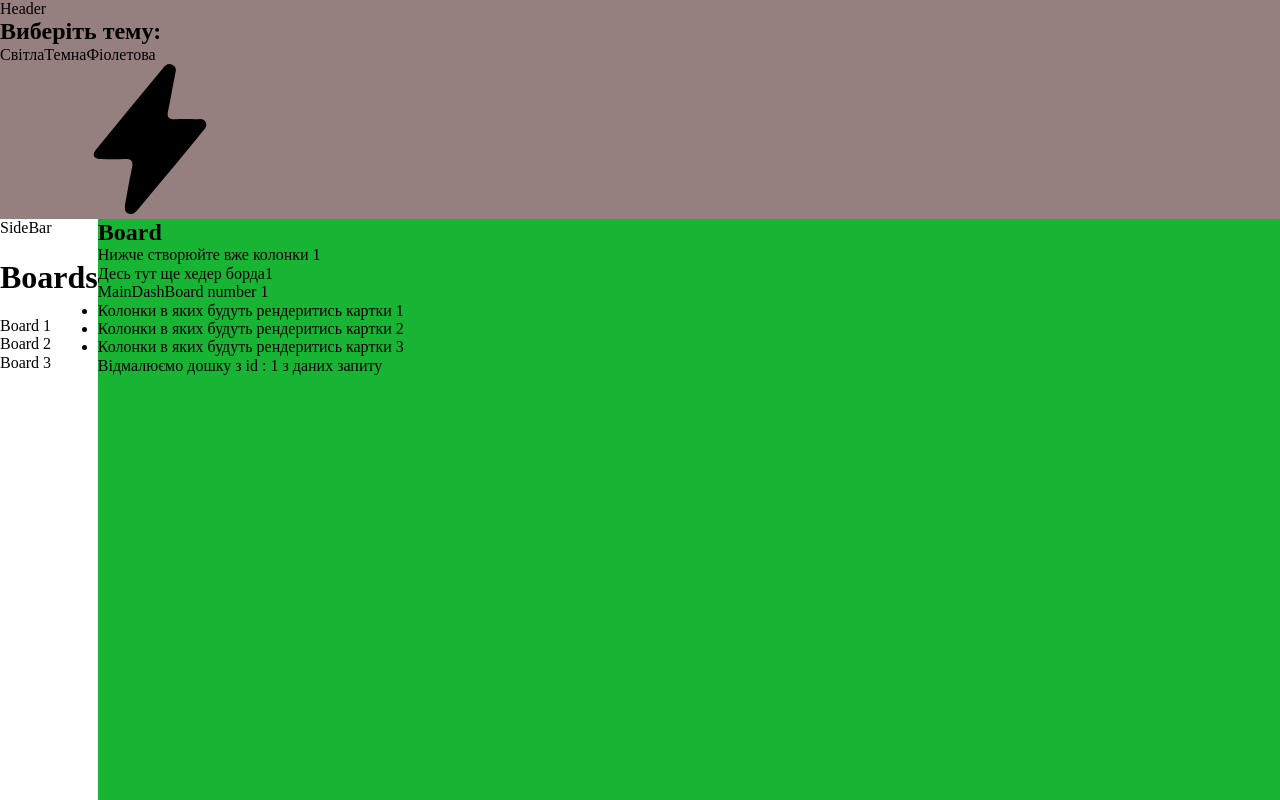
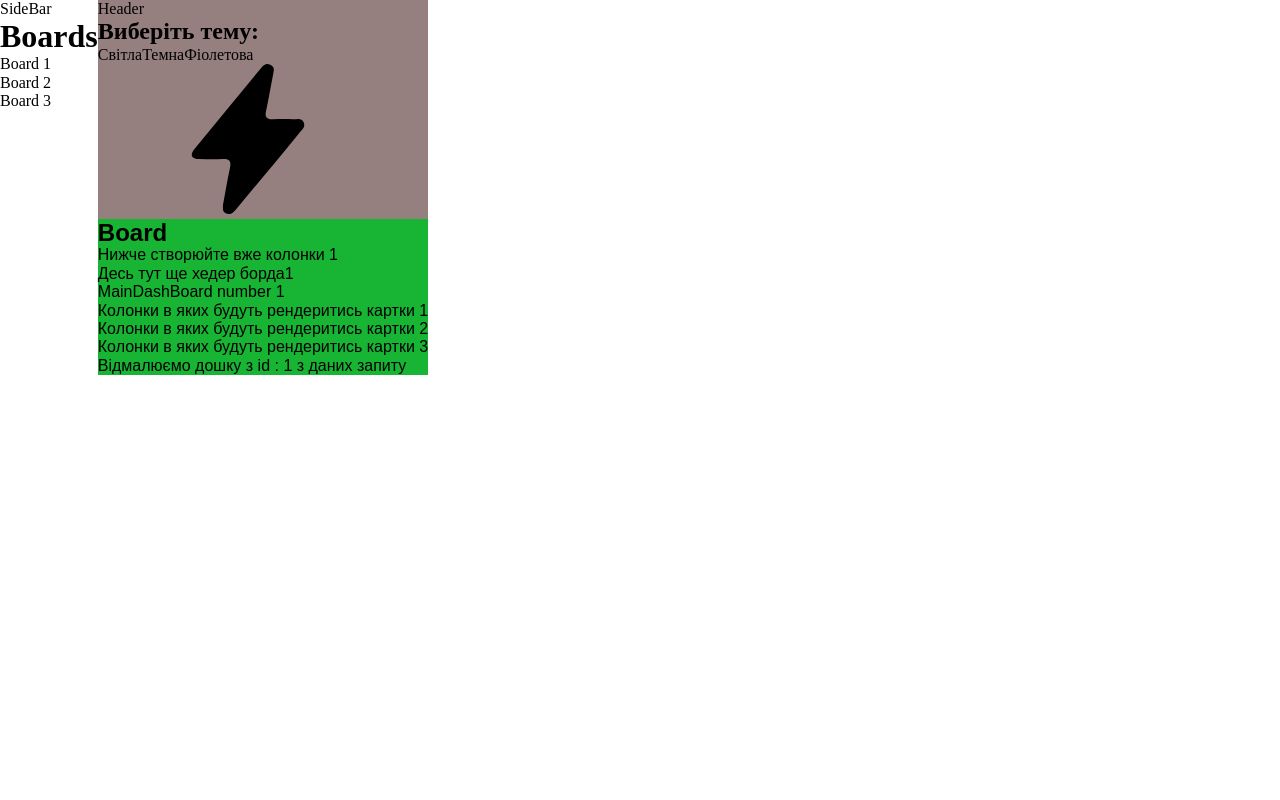
Before and after one commit to d1zzyroma/front-end, a React (Vite) app: page /home/1 in a window 1280 px wide. Shown: the top 800 px of the page. Built offline with nearby package versions, Linux system fonts and the light colour scheme; a web font is replaced by a local one.

Commit message:
Add colors, change Layout, add reset styles

```diff
--- a/src/App.css
+++ b/src/App.css
@@ -8,6 +8,12 @@
   --background-paper: #fcfcfc;
   --text-primary: #161616;
   --text-secondary: rgba(22, 22, 22, 0.8);
+  --bg-scroll: #e8e8e8;
+  --bg-screen: #f6f6f7;
+  --label-blue: #8fa1d0;
+  --label-pink: #e09cb5;
+  --label-green: #bedbb0;
+  --label-grey: rgba(22, 22, 22, 0.3);
 }
 
 /* Для темної теми */
@@ -21,6 +27,7 @@
   --background-paper: #161616;
   --text-primary: #ffffff;
   --text-secondary: rgba(255, 255, 255, 0.8);
+  --bg-screen: #1f1f1f;
 }
 
 /* Для фіолетової теми */
@@ -34,4 +41,5 @@
   --background-paper: #fff;
   --text-primary: #161616;
   --text-secondary: rgba(22, 22, 22, 0.8);
+  --bg-screen: #ecedfd;
 }
--- a/src/App.jsx
+++ b/src/App.jsx
@@ -9,10 +9,11 @@ import AuthPage from "./pages/AuthPage/AuthPage.jsx";
 import LoginForm from "./components/LoginForm/LoginForm.jsx";
 import RegisterForm from "./components/RegisterForm/RegisterForm.jsx";
 import ScreensPage from "./pages/ScreensPage/ScreensPage.jsx";
-import { RestrictedRoute } from "./RestrictedRoute.jsx";
+
 import HomePage from "./pages/HomePage/HomePage.jsx";
 import { ThemeProvider } from "./components/Themes/ThemeContext/ThemeContext.jsx";
 import InfoForTeam from "./info/InfoForTeam/InfoForTeam.jsx";
+import { RestrictedRoute } from "./components/Routes/RestrictedRoute.jsx";
 // // import { AdapterDayjs } from "@mui/x-date-pickers-pro/AdapterDayjs";
 
 function App() {
--- a/src/Layout.jsx
+++ b/src/components/Layout/Layout.jsx
@@ -1,11 +1,11 @@
 import { Suspense } from "react";
 
-import Header from "./components/Header/Header.jsx";
+import SideBar from "../SideBar/SideBar.jsx";
 
 export const Layout = ({ children }) => {
   return (
-    <div style={{ margin: "0 auto" }}>
-      <Header />
+    <div style={{ margin: "0 auto", display: "flex" }}>
+      <SideBar />
       <Suspense fallback={null}>{children}</Suspense>
     </div>
   );
--- a/src/index.css
+++ b/src/index.css
@@ -51,3 +51,34 @@ p {
   margin: 0;
   padding: 0;
 }
+/* Reset styles */
+h1,
+h2,
+h3,
+h4,
+h5,
+h6,
+p {
+  margin: 0;
+}
+p:last-child {
+  margin-bottom: 0;
+}
+ul,
+ol {
+  margin: 0;
+  padding: 0;
+  list-style: none;
+}
+a {
+  color: currentColor;
+  text-decoration: none;
+}
+button {
+  cursor: pointer;
+}
+img {
+  display: block;
+  max-width: 100%;
+  height: auto;
+}
--- a/src/pages/HomePage/HomePage.jsx
+++ b/src/pages/HomePage/HomePage.jsx
@@ -1,5 +1,6 @@
-import SideBar from "../../components/SideBar/SideBar.jsx";
-import { Layout } from "../../Layout.jsx";
+import Header from "../../components/Header/Header.jsx";
+
+import { Layout } from "../../components/Layout/Layout.jsx";
 import ScreensPage from "../ScreensPage/ScreensPage.jsx";
 import s from "./HomePage.module.css";
 
@@ -8,7 +9,8 @@ const HomePage = () => {
     <div className={s.cont}>
       <Layout>
         <div className={s.testcont}>
-          <SideBar />
+          {/* <SideBar /> */}
+          <Header />
           <ScreensPage />
         </div>
       </Layout>
--- a/src/pages/HomePage/HomePage.module.css
+++ b/src/pages/HomePage/HomePage.module.css
@@ -1,5 +1,4 @@
 .cont {
 }
 .testcont {
-  display: flex;
 }
--- a/src/pages/ScreensPage/ScreensPage.jsx
+++ b/src/pages/ScreensPage/ScreensPage.jsx
@@ -7,7 +7,7 @@ const ScreensPage = () => {
 
   return (
     <div className={s.cont}>
-      <h2>Board </h2>
+      <h2 className={s.title}>Board </h2>
       <p>Нижче створюйте вже колонки {boardId}</p>
       <p>Десь тут ще хедер борда{boardId}</p>
       <MainDashBoard boardId={boardId} />
--- a/src/pages/ScreensPage/ScreensPage.module.css
+++ b/src/pages/ScreensPage/ScreensPage.module.css
@@ -1,4 +1,5 @@
 .cont {
   background: #18b434;
   width: 100%;
+  font-family: "Poppins", sans-serif;
 }
```
Also changed, not shown: src/components/Routes/PrivateRoute.jsx (renamed from src/PrivateRoute.jsx), src/components/Routes/RestrictedRoute.jsx (renamed from src/RestrictedRoute.jsx).
